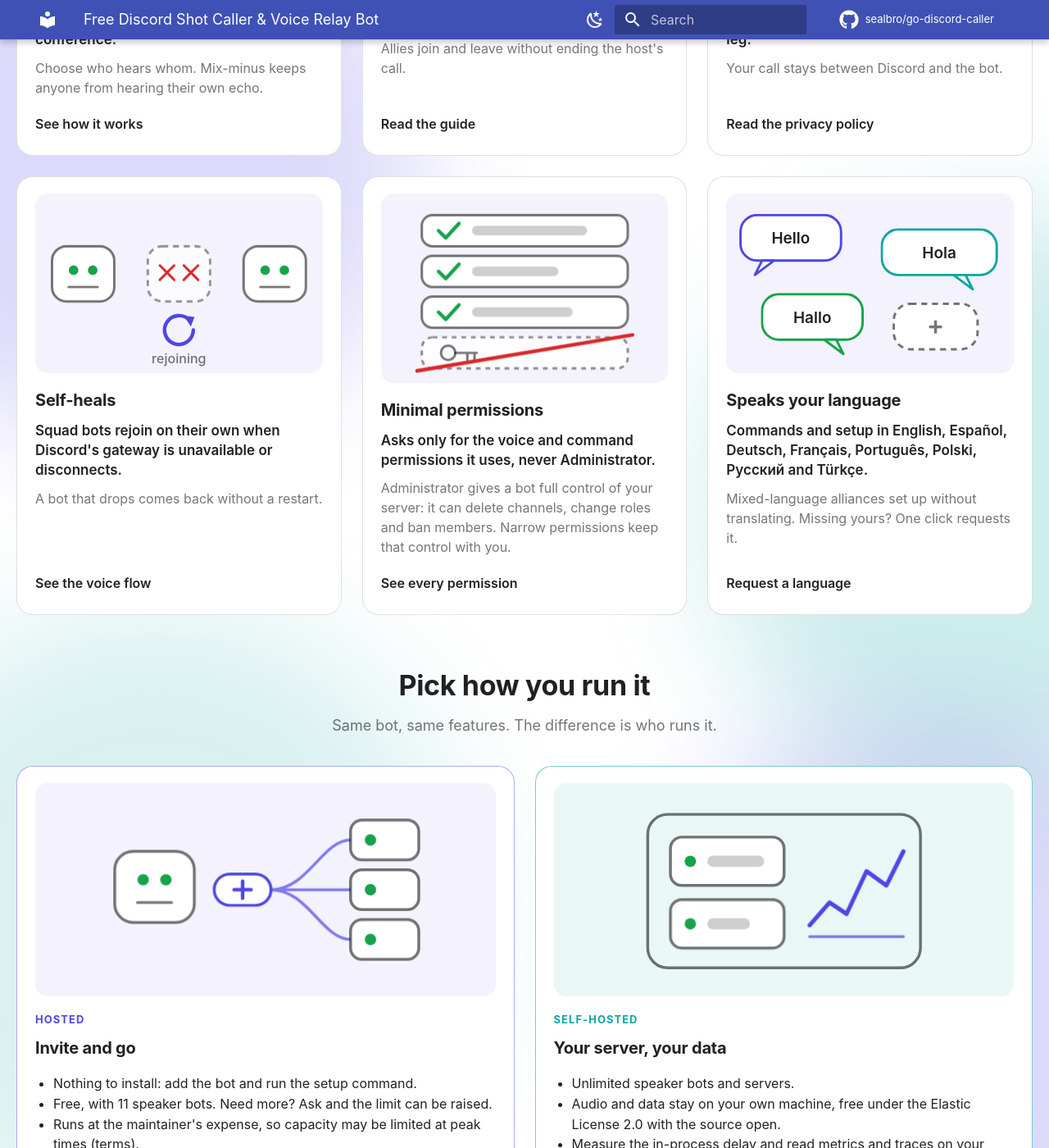
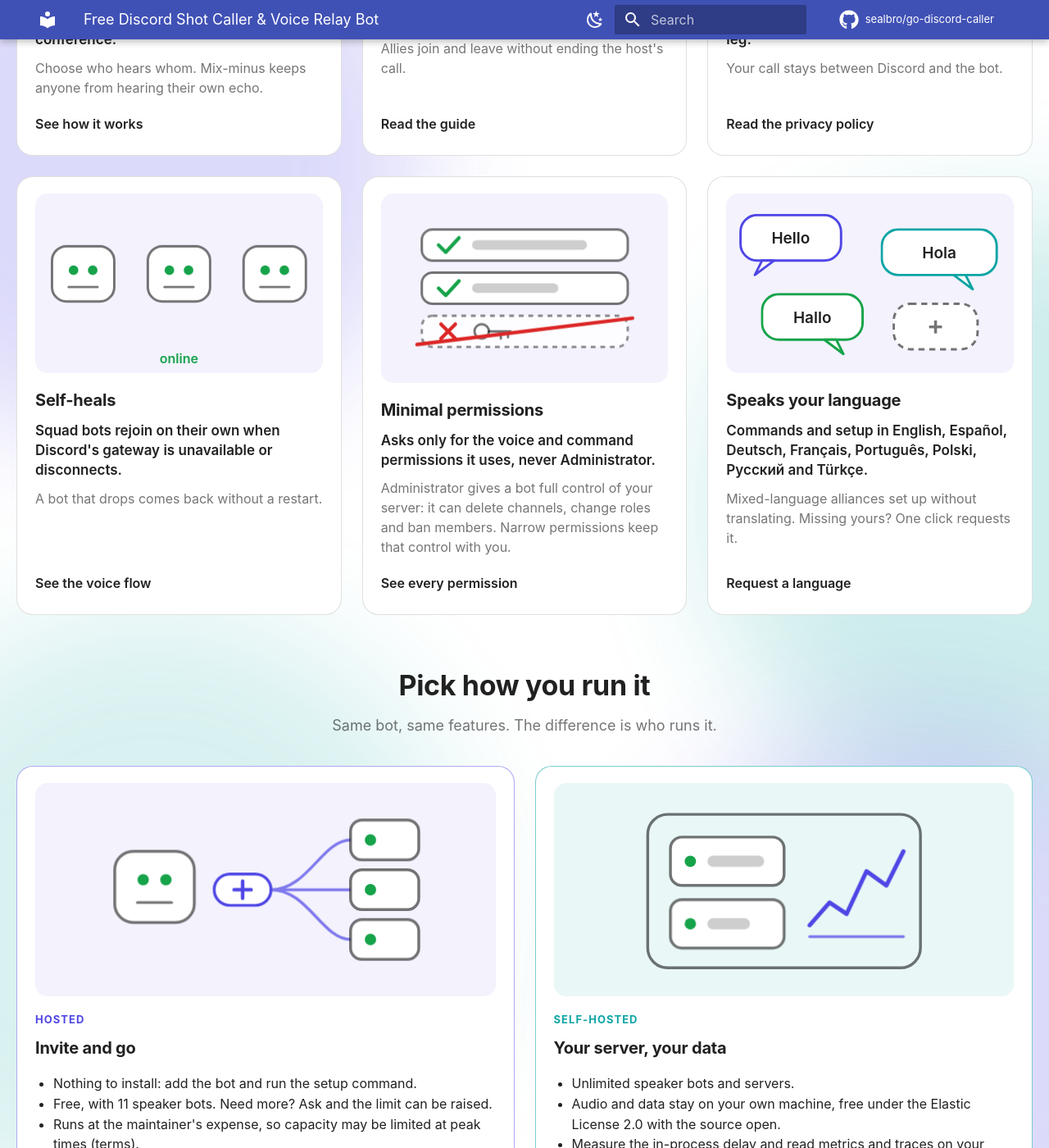
Before and after one commit to sealbro/go-discord-caller, an MkDocs documentation site: the page built from misc/website/index.md, in a window 1280 px wide and 1400 px high, scrolled down 1023 px. Shown: the whole window at 82% size. Built offline with MkDocs 1.6.1 and Material for MkDocs 9.7.7, drawn with Linux system fonts in a browser that asks for light colours; comment, search, counter and statistics services are not loaded.

Commit message:
feat(website): replay self-heals and permissions as short sequences (#164)
The self-heals card plays failed, rejoining, online, and the permissions card ticks two rows and crosses the third. Both play once on scroll, loop on hover, and stay still when motion is reduced.

```diff
--- a/misc/overrides/home.html
+++ b/misc/overrides/home.html
@@ -117,13 +117,18 @@
 
       <article class="fx-card">
         <svg class="fx-svg" viewBox="0 0 240 150" role="img" aria-labelledby="art-heal-t">
-          <title id="art-heal-t">Three squad bots in a row; the middle one dropped and is reconnecting</title>
+          <title id="art-heal-t">Three squad bots in a row; the middle one fails, rejoins and comes back online</title>
           <g class="bot" style="--i:0"><rect x="14" y="44" width="52" height="46" rx="12"/><circle class="dot-ok" cx="32" cy="64" r="4"/><circle class="dot-ok" cx="48" cy="64" r="4"/><path d="M28 78h24"/></g>
-          <g class="bot bot--down" style="--i:1"><rect x="94" y="44" width="52" height="46" rx="12"/><path d="M104 60l12 12M116 60l-12 12M124 60l12 12M136 60l-12 12"/></g>
+          <g class="heal">
+            <g class="heal-x"><rect x="94" y="44" width="52" height="46" rx="12"/><path d="M104 60l12 12M116 60l-12 12M124 60l12 12M136 60l-12 12"/></g>
+            <g class="heal-ok"><rect x="94" y="44" width="52" height="46" rx="12"/><circle class="dot-ok" cx="112" cy="64" r="4"/><circle class="dot-ok" cx="128" cy="64" r="4"/><path d="M108 78h24"/></g>
+          </g>
           <g class="bot" style="--i:2"><rect x="174" y="44" width="52" height="46" rx="12"/><circle class="dot-ok" cx="192" cy="64" r="4"/><circle class="dot-ok" cx="208" cy="64" r="4"/><path d="M188 78h24"/></g>
-          <path class="retry" d="M132 114a12 12 0 1 1 -3 -8"/>
-          <path class="retry-head" d="M124 102l9 1-3 8z"/>
-          <text class="cap cap--dim" x="120" y="142" text-anchor="middle">rejoining</text>
+          <g class="heal-spinner"><path class="retry" d="M132 114a12 12 0 1 1 -3 -8"/><path class="retry-head" d="M124 102l9 1-3 8z"/></g>
+          <circle class="heal-pulse" cx="120" cy="67" r="34"/>
+          <text class="cap heal-lbl-failed" x="120" y="142" text-anchor="middle">failed</text>
+          <text class="cap cap--dim heal-lbl-rejoin" x="120" y="142" text-anchor="middle">rejoining</text>
+          <text class="cap heal-lbl-online" x="120" y="142" text-anchor="middle">online</text>
         </svg>
         <h3>Self-heals</h3>
         <p class="fx-claim">Squad bots rejoin on their own when Discord's gateway is unavailable or disconnects.</p>
@@ -133,11 +138,10 @@
 
       <article class="fx-card">
         <svg class="fx-svg" viewBox="0 0 240 158" role="img" aria-labelledby="art-perm-t">
-          <title id="art-perm-t">A short list of narrow permissions ticked, and the Administrator key crossed out</title>
-          <g class="perm" style="--i:0"><rect x="34" y="18" width="172" height="26" rx="9"/><path class="tick" pathLength="1" d="M48 31l6 6 11-12"/><rect class="bar" x="76" y="27" width="96" height="8" rx="4"/></g>
-          <g class="perm" style="--i:1"><rect x="34" y="52" width="172" height="26" rx="9"/><path class="tick" pathLength="1" d="M48 65l6 6 11-12"/><rect class="bar" x="76" y="61" width="72" height="8" rx="4"/></g>
-          <g class="perm" style="--i:2"><rect x="34" y="86" width="172" height="26" rx="9"/><path class="tick" pathLength="1" d="M48 99l6 6 11-12"/><rect class="bar" x="76" y="95" width="84" height="8" rx="4"/></g>
-          <g class="perm perm--no" style="--i:3"><rect x="34" y="120" width="172" height="26" rx="9"/><circle cx="56" cy="133" r="6"/><path d="M62 133h18M72 133v6M78 133v5"/><path class="strike" pathLength="1" d="M30 148L210 118"/></g>
+          <title id="art-perm-t">A short list of narrow permissions: the first two ticked, the third, Administrator, crossed out</title>
+          <g class="perm" style="--i:0"><rect x="34" y="30" width="172" height="26" rx="9"/><path class="tick" pathLength="1" d="M48 43l6 6 11-12"/><rect class="bar" x="76" y="39" width="96" height="8" rx="4"/></g>
+          <g class="perm" style="--i:1"><rect x="34" y="66" width="172" height="26" rx="9"/><path class="tick" pathLength="1" d="M48 79l6 6 11-12"/><rect class="bar" x="76" y="75" width="72" height="8" rx="4"/></g>
+          <g class="perm perm--no" style="--i:2"><rect x="34" y="102" width="172" height="26" rx="9"/><path class="tick tick--no" pathLength="1" d="M50 109l12 12M62 109l-12 12"/><g class="key"><circle cx="84" cy="115" r="6"/><path d="M90 115h18M100 115v6M106 115v5"/></g><path class="strike" pathLength="1" d="M30 126L210 104"/></g>
         </svg>
         <h3>Minimal permissions</h3>
         <p class="fx-claim">Asks only for the voice and command permissions it uses, never Administrator.</p>
--- a/misc/website/stylesheets/features.css
+++ b/misc/website/stylesheets/features.css
@@ -543,13 +543,53 @@
   stroke-linecap: round;
 }
 
-.fx-svg .bot--down rect {
+.fx-svg .heal-x rect,
+.fx-svg .heal-ok rect {
+  fill: var(--fx-card);
+  stroke: var(--fx-line);
+  stroke-width: 2;
+}
+
+.fx-svg .heal-x rect {
   stroke-dasharray: 5 4;
   opacity: 0.75;
 }
 
-.fx-svg .bot--down path {
+.fx-svg .heal-x path,
+.fx-svg .heal-ok path {
+  fill: none;
+  stroke-width: 2;
+  stroke-linecap: round;
+}
+
+.fx-svg .heal-x path {
   stroke: var(--fx-warn);
+}
+
+.fx-svg .heal-ok path {
+  stroke: var(--fx-line);
+}
+
+.fx-svg .heal-x,
+.fx-svg .heal-spinner,
+.fx-svg .heal-lbl-rejoin,
+.fx-svg .heal-lbl-failed,
+.fx-svg .heal-pulse {
+  opacity: 0;
+}
+
+.fx-svg .heal-lbl-failed {
+  fill: var(--fx-warn);
+}
+
+.fx-svg .heal-pulse {
+  fill: none;
+  stroke: var(--fx-ok);
+  stroke-width: 2;
+}
+
+.fx-svg .heal-lbl-online {
+  fill: var(--fx-ok);
 }
 
 .fx-svg .retry {
@@ -591,17 +631,16 @@
   opacity: 0.8;
 }
 
-.fx-svg .perm--no circle {
-  fill: none;
-  stroke: var(--fx-mute);
-  stroke-width: 2;
-}
-
-.fx-svg .perm--no path:not(.strike) {
+.fx-svg .perm--no .key circle,
+.fx-svg .perm--no .key path {
   fill: none;
   stroke: var(--fx-mute);
   stroke-width: 2;
   stroke-linecap: round;
+}
+
+.fx-svg .tick--no {
+  stroke: var(--fx-warn);
 }
 
 .fx-svg .strike {
@@ -735,6 +774,73 @@
     animation: fx-from-right 0.8s ease-out both;
   }
 
+  /* Self-heals and permissions: short sequences. Played once on scroll (0.94 of a
+     cycle, so they end on the finished frame) and looped on hover. */
+
+  .fx-js .fx-svg .heal-x {
+    animation: fx-heal-x 6s linear 0.3s 0.94 both;
+  }
+
+  .fx-js .fx-svg .heal-ok {
+    transform-box: fill-box;
+    transform-origin: center;
+    animation: fx-heal-ok 6s linear 0.3s 0.94 both;
+  }
+
+  .fx-js .fx-svg .heal-spinner,
+  .fx-js .fx-svg .heal-lbl-rejoin {
+    animation: fx-heal-busy 6s linear 0.3s 0.94 both;
+  }
+
+  .fx-js .fx-svg .heal-lbl-online {
+    animation: fx-heal-online 6s linear 0.3s 0.94 both;
+  }
+
+  .fx-js .fx-svg .heal-lbl-failed {
+    animation: fx-heal-failed 6s linear 0.3s 0.94 both;
+  }
+
+  .fx-js .fx-svg .heal-pulse {
+    transform-box: fill-box;
+    transform-origin: center;
+    animation: fx-heal-pulse 6s linear 0.3s 0.94 both;
+  }
+
+  .fx-js .fx-svg .retry,
+  .fx-js .fx-svg .retry-head {
+    transform-box: view-box;
+    transform-origin: 120px 114px;
+    animation: fx-spin 1.6s linear 0.9s infinite;
+  }
+
+  .fx-js .fx-svg .perm:nth-of-type(1) .tick {
+    animation: fx-p1 5s linear 0.3s 0.94 both;
+  }
+
+  .fx-js .fx-svg .perm:nth-of-type(2) .tick {
+    animation: fx-p2 5s linear 0.3s 0.94 both;
+  }
+
+  .fx-js .fx-svg .perm:nth-of-type(3) .tick--no {
+    animation: fx-p3 5s linear 0.3s 0.94 both;
+  }
+
+  .fx-js .fx-svg .perm:nth-of-type(3) .strike {
+    animation: fx-p4 5s linear 0.3s 0.94 both;
+  }
+
+  .fx-js :is(.fx-card, .fx-hero__art):is(:hover, :focus-within) .heal-x,
+  .fx-js :is(.fx-card, .fx-hero__art):is(:hover, :focus-within) .heal-ok,
+  .fx-js :is(.fx-card, .fx-hero__art):is(:hover, :focus-within) .heal-spinner,
+  .fx-js :is(.fx-card, .fx-hero__art):is(:hover, :focus-within) .heal-lbl-rejoin,
+  .fx-js :is(.fx-card, .fx-hero__art):is(:hover, :focus-within) .heal-lbl-online,
+  .fx-js :is(.fx-card, .fx-hero__art):is(:hover, :focus-within) .heal-lbl-failed,
+  .fx-js :is(.fx-card, .fx-hero__art):is(:hover, :focus-within) .heal-pulse,
+  .fx-js :is(.fx-card, .fx-hero__art):is(:hover, :focus-within) .perm .tick,
+  .fx-js :is(.fx-card, .fx-hero__art):is(:hover, :focus-within) .perm .strike {
+    animation-iteration-count: infinite;
+  }
+
   /* Always on: the hero (rings and travelling packets) */
 
   .fx-js .fx-svg .pkt-hero {
@@ -777,24 +883,12 @@
     animation-delay: 0.75s;
   }
 
-  .fx-js :is(.fx-card, .fx-hero__art):is(:hover, :focus-within) .retry,
-  .fx-js :is(.fx-card, .fx-hero__art):is(:hover, :focus-within) .retry-head {
-    transform-box: view-box;
-    transform-origin: 120px 114px;
-    animation: fx-spin 1.6s linear infinite;
-  }
-
   .fx-js :is(.fx-card, .fx-hero__art):is(:hover, :focus-within) .pkt {
     animation: fx-travel 2s ease-in-out infinite;
   }
 
   .fx-js :is(.fx-card, .fx-hero__art):is(:hover, :focus-within) .outline--dash {
     animation: fx-fade 0.6s ease-out 1.2s both, fx-march 1.2s linear infinite;
-  }
-
-  .fx-js :is(.fx-card, .fx-hero__art):is(:hover, :focus-within) .perm:not(.perm--no) rect:first-child {
-    animation: fx-glow 3.6s ease-in-out infinite;
-    animation-delay: calc(var(--i, 0) * 0.6s);
   }
 
   .fx-js :is(.fx-card, .fx-hero__art):is(:hover, :focus-within) .bubble {
@@ -926,6 +1020,164 @@
     }
   }
 
+  @keyframes fx-heal-x {
+    0%,
+    52% {
+      opacity: 1;
+    }
+    55%,
+    94% {
+      opacity: 0;
+    }
+    100% {
+      opacity: 1;
+    }
+  }
+
+  @keyframes fx-heal-ok {
+    0%,
+    52% {
+      opacity: 0;
+      transform: scale(0.85);
+    }
+    58%,
+    94% {
+      opacity: 1;
+      transform: scale(1);
+    }
+    100% {
+      opacity: 0;
+      transform: scale(0.85);
+    }
+  }
+
+  @keyframes fx-heal-busy {
+    0%,
+    18% {
+      opacity: 0;
+    }
+    21%,
+    50% {
+      opacity: 1;
+    }
+    53%,
+    100% {
+      opacity: 0;
+    }
+  }
+
+  @keyframes fx-heal-failed {
+    0%,
+    18% {
+      opacity: 1;
+    }
+    21%,
+    94% {
+      opacity: 0;
+    }
+    100% {
+      opacity: 1;
+    }
+  }
+
+  @keyframes fx-heal-online {
+    0%,
+    54% {
+      opacity: 0;
+    }
+    60%,
+    94% {
+      opacity: 1;
+    }
+    100% {
+      opacity: 0;
+    }
+  }
+
+  @keyframes fx-heal-pulse {
+    0%,
+    54% {
+      opacity: 0;
+      transform: scale(0.8);
+    }
+    57% {
+      opacity: 0.8;
+    }
+    72%,
+    100% {
+      opacity: 0;
+      transform: scale(1.35);
+    }
+  }
+
+  @keyframes fx-p1 {
+    0%,
+    8% {
+      stroke-dasharray: 1;
+      stroke-dashoffset: 1;
+    }
+    18%,
+    94% {
+      stroke-dasharray: 1;
+      stroke-dashoffset: 0;
+    }
+    100% {
+      stroke-dasharray: 1;
+      stroke-dashoffset: 1;
+    }
+  }
+
+  @keyframes fx-p2 {
+    0%,
+    28% {
+      stroke-dasharray: 1;
+      stroke-dashoffset: 1;
+    }
+    38%,
+    94% {
+      stroke-dasharray: 1;
+      stroke-dashoffset: 0;
+    }
+    100% {
+      stroke-dasharray: 1;
+      stroke-dashoffset: 1;
+    }
+  }
+
+  @keyframes fx-p3 {
+    0%,
+    50% {
+      stroke-dasharray: 1;
+      stroke-dashoffset: 1;
+    }
+    58%,
+    94% {
+      stroke-dasharray: 1;
+      stroke-dashoffset: 0;
+    }
+    100% {
+      stroke-dasharray: 1;
+      stroke-dashoffset: 1;
+    }
+  }
+
+  @keyframes fx-p4 {
+    0%,
+    56% {
+      stroke-dasharray: 1;
+      stroke-dashoffset: 1;
+    }
+    66%,
+    94% {
+      stroke-dasharray: 1;
+      stroke-dashoffset: 0;
+    }
+    100% {
+      stroke-dasharray: 1;
+      stroke-dashoffset: 1;
+    }
+  }
+
   @keyframes fx-spin {
     to {
       transform: rotate(360deg);
@@ -950,18 +1202,6 @@
   @keyframes fx-march {
     to {
       stroke-dashoffset: -20;
-    }
-  }
-
-  @keyframes fx-glow {
-    0%,
-    40%,
-    100% {
-      stroke: var(--fx-line);
-    }
-    12%,
-    28% {
-      stroke: var(--fx-ok);
     }
   }
 
```
